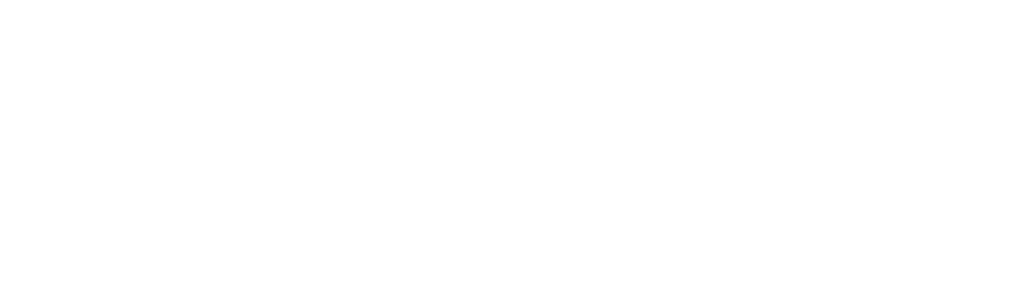
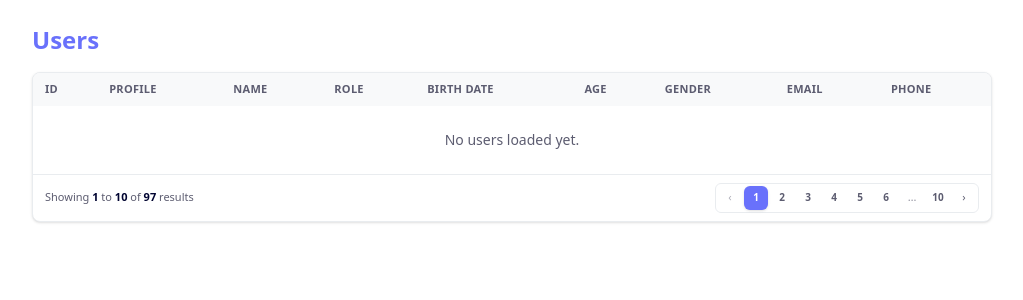
Before and after one commit to iamaks1993/work-for-impact, a Vue app: page / in a window 1280 px wide. Before the commit this address had no page. Shown: the top 300 px of the page, without its empty margins (128-1151 px from the left). Built offline with nearby package versions, Linux system fonts and the light colour scheme.

Commit message:
wip: add users list components and pagination

```diff
--- a/src/assets/main.css
+++ b/src/assets/main.css
@@ -1 +1,18 @@
 @import 'tailwindcss';
+
+@theme {
+  --color-base-100: #FFFFFF;
+  --color-base-200: #F8F9FA;
+  --color-base-300: #E9ECEF;
+  --color-base-content: #010431;
+  --color-primary: #6971FB;
+  --color-secondary: #5C5C70;
+}
+
+@layer base {
+  body {
+    background-color: var(--color-base-100);
+    color: var(--color-base-content);
+    @apply antialiased;
+  }
+}
--- /dev/null
+++ b/src/components/features/users/UsersList.vue
@@ -0,0 +1,44 @@
+<template>
+  <div class="flex flex-col gap-3">
+    <div class="w-full overflow-hidden rounded-lg border border-base-300 bg-base-100 shadow-sm">
+      <div class="overflow-x-auto">
+        <table class="min-w-full border-separate border-spacing-0">
+          <thead
+            class="bg-base-200 text-left text-[11px] font-semibold uppercase tracking-wide text-secondary"
+          >
+            <tr>
+              <th class="whitespace-nowrap px-3 py-2">ID</th>
+              <th class="whitespace-nowrap px-3 py-2">Profile</th>
+              <th class="whitespace-nowrap px-3 py-2">Name</th>
+              <th class="whitespace-nowrap px-3 py-2">Role</th>
+              <th class="whitespace-nowrap px-3 py-2">Birth date</th>
+              <th class="whitespace-nowrap px-3 py-2">Age</th>
+              <th class="whitespace-nowrap px-3 py-2">Gender</th>
+              <th class="whitespace-nowrap px-3 py-2">Email</th>
+              <th class="whitespace-nowrap px-3 py-2">Phone</th>
+            </tr>
+          </thead>
+          <tbody class="divide-y divide-base-300 text-sm text-base-content">
+            <tr>
+              <td class="px-3 py-6 text-center text-secondary" colspan="9">
+                No users loaded yet.
+              </td>
+            </tr>
+          </tbody>
+        </table>
+      </div>
+      <div class="border-t border-base-300 px-3 py-2">
+        <Pagination v-model:page="page" :total="totalUsers" :page-size="pageSize" />
+      </div>
+    </div>
+  </div>
+</template>
+
+<script setup>
+import { ref } from 'vue'
+import Pagination from '@/components/ui/Pagination.vue'
+
+const pageSize = 10
+const totalUsers = 97
+const page = ref(1)
+</script>
--- /dev/null
+++ b/src/components/ui/Pagination.vue
@@ -0,0 +1,125 @@
+<template>
+  <div class="flex w-full flex-wrap items-center justify-between gap-1.5 text-[11px] text-secondary">
+    <p class="text-[11px] font-medium text-secondary">
+      Showing
+      <span class="font-semibold text-base-content">{{ rangeStart }}</span>
+      to
+      <span class="font-semibold text-base-content">{{ rangeEnd }}</span>
+      of
+      <span class="font-semibold text-base-content">{{ total }}</span>
+      results
+    </p>
+
+    <nav class="flex items-center gap-0.5 rounded-md border border-base-300 bg-base-100 p-0.5">
+      <button
+        class="inline-flex h-6 w-6 items-center justify-center rounded-md text-secondary transition hover:bg-base-200 hover:text-base-content disabled:cursor-not-allowed disabled:opacity-50"
+        type="button"
+        :disabled="page <= 1"
+        @click="emit('update:page', page - 1)"
+        aria-label="Previous page"
+      >
+        <span aria-hidden="true">‹</span>
+      </button>
+
+      <template v-for="item in pageItems" :key="`page-${item}`">
+        <span
+          v-if="item === '…'"
+          class="inline-flex h-6 min-w-6 items-center justify-center rounded-md px-1 text-secondary opacity-70"
+        >
+          …
+        </span>
+        <button
+          v-else
+          class="inline-flex h-6 min-w-6 items-center justify-center rounded-md px-1 text-[10px] font-semibold transition"
+          :class="
+            item === page
+              ? 'bg-primary text-base-100 shadow-sm'
+              : 'text-secondary hover:bg-base-200 hover:text-base-content'
+          "
+          type="button"
+          @click="emit('update:page', item)"
+        >
+          {{ item }}
+        </button>
+      </template>
+
+      <button
+        class="inline-flex h-6 w-6 items-center justify-center rounded-md text-secondary transition hover:bg-base-200 hover:text-base-content disabled:cursor-not-allowed disabled:opacity-50"
+        type="button"
+        :disabled="page >= totalPages"
+        @click="emit('update:page', page + 1)"
+        aria-label="Next page"
+      >
+        <span aria-hidden="true">›</span>
+      </button>
+    </nav>
+  </div>
+</template>
+
+<script setup>
+import { computed } from 'vue'
+
+const props = defineProps({
+  page: {
+    type: Number,
+    default: 1,
+  },
+  total: {
+    type: Number,
+    default: 0,
+  },
+  pageSize: {
+    type: Number,
+    default: 10,
+  },
+  maxButtons: {
+    type: Number,
+    default: 7,
+  },
+})
+
+const emit = defineEmits(['update:page'])
+
+const totalPages = computed(() => Math.max(1, Math.ceil(props.total / props.pageSize)))
+
+const rangeStart = computed(() => {
+  if (props.total === 0) return 0
+  return (props.page - 1) * props.pageSize + 1
+})
+
+const rangeEnd = computed(() => Math.min(props.page * props.pageSize, props.total))
+
+const pageItems = computed(() => {
+  const total = totalPages.value
+  const max = Math.max(5, props.maxButtons)
+  const current = Math.min(Math.max(props.page, 1), total)
+
+  if (total <= max) {
+    return Array.from({ length: total }, (_, index) => index + 1)
+  }
+
+  const items = []
+  const windowSize = max - 2
+  let start = Math.max(2, current - Math.floor(windowSize / 2))
+  let end = Math.min(total - 1, start + windowSize - 1)
+
+  if (end - start < windowSize - 1) {
+    start = Math.max(2, end - windowSize + 1)
+  }
+
+  items.push(1)
+
+  if (start > 2) items.push('…')
+
+  for (let i = start; i <= end; i += 1) {
+    items.push(i)
+  }
+
+  if (end < total - 1) items.push('…')
+
+  items.push(total)
+
+  return items
+})
+
+</script>
--- a/src/router/index.js
+++ b/src/router/index.js
@@ -1,8 +1,15 @@
 import { createRouter, createWebHistory } from 'vue-router'
+import UsersListView from '@/views/users/UsersListView.vue'
 
 const router = createRouter({
   history: createWebHistory(import.meta.env.BASE_URL),
-  routes: [],
+  routes: [
+    {
+      path: '/',
+      name: 'users-list',
+      component: UsersListView,
+    },
+  ],
 })
 
 export default router
--- /dev/null
+++ b/src/views/users/UsersListView.vue
@@ -0,0 +1,12 @@
+<template>
+  <section class="mx-auto flex w-full max-w-5xl flex-col gap-4 px-4 py-6 sm:px-6 lg:px-8">
+    <header class="flex flex-col gap-1.5">
+      <h1 class="text-xl font-semibold text-primary sm:text-2xl">Users</h1>
+    </header>
+    <UsersList />
+  </section>
+</template>
+
+<script setup>
+import UsersList from '@/components/features/users/UsersList.vue'
+</script>
```
